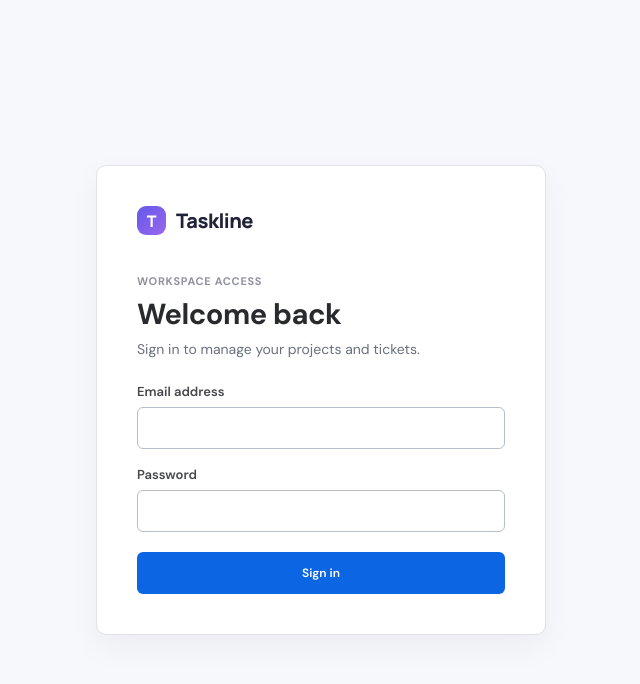
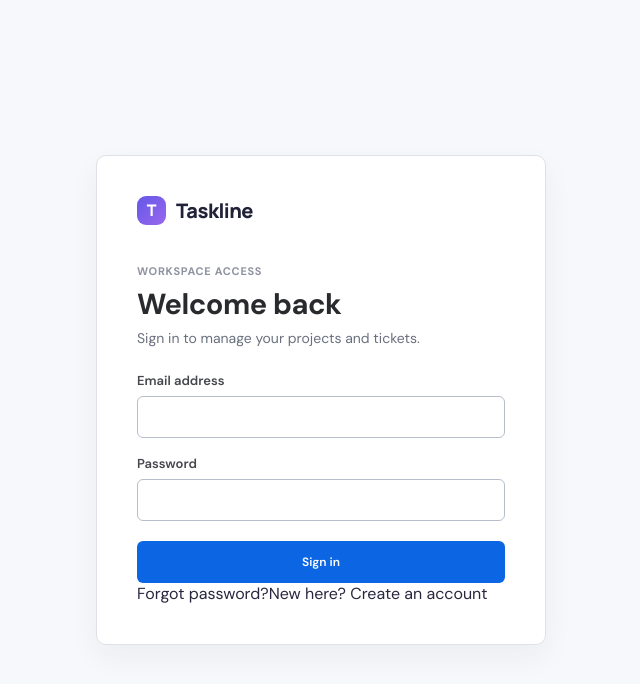
Before and after one commit to mibrahim805/Ticket-Management-Frontend, a React (Vite) app: page /login in a window 1280 px wide. Shown: the top 684 px of the page, without its empty margins (319-959 px from the left). Built offline with nearby package versions, Linux system fonts and the light colour scheme; no server answers.

Commit message:
Add recovery and registration links to login

```diff
--- a/src/pages/LoginPage.tsx
+++ b/src/pages/LoginPage.tsx
@@ -1,3 +1,8 @@
 import { LoginForm } from '../features/auth/components/LoginForm'
+import { Link, useLocation } from 'react-router-dom'
 
-export function LoginPage() { return <main className="auth-page"><section className="auth-card"><div className="brand auth-brand"><div className="brand-mark">T</div><span>Taskline</span></div><div className="auth-heading"><p className="eyebrow">Workspace access</p><h1>Welcome back</h1><p className="subtle">Sign in to manage your projects and tickets.</p></div><LoginForm /></section></main> }
+export function LoginPage() {
+  const location = useLocation()
+  const message = (location.state as { message?: string } | null)?.message
+  return <main className="auth-page"><section className="auth-card"><div className="brand auth-brand"><div className="brand-mark">T</div><span>Taskline</span></div><div className="auth-heading"><p className="eyebrow">Workspace access</p><h1>Welcome back</h1><p className="subtle">Sign in to manage your projects and tickets.</p></div>{message && <p className="form-success">{message}</p>}<LoginForm /><div className="auth-links"><Link to="/forgot-password">Forgot password?</Link><span>New here? <Link to="/register">Create an account</Link></span></div></section></main>
+}
```
